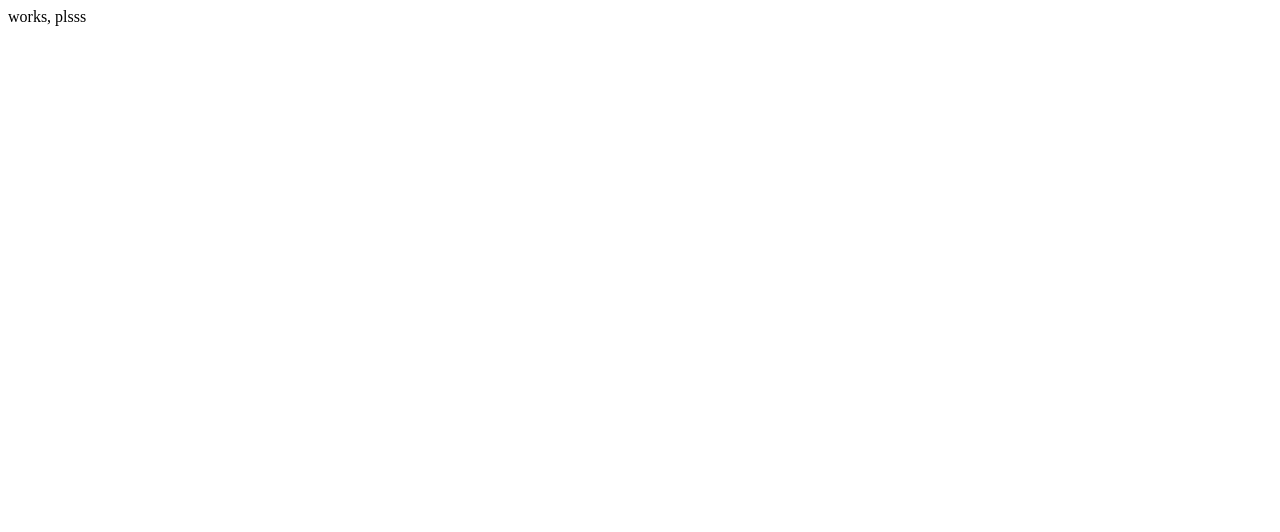
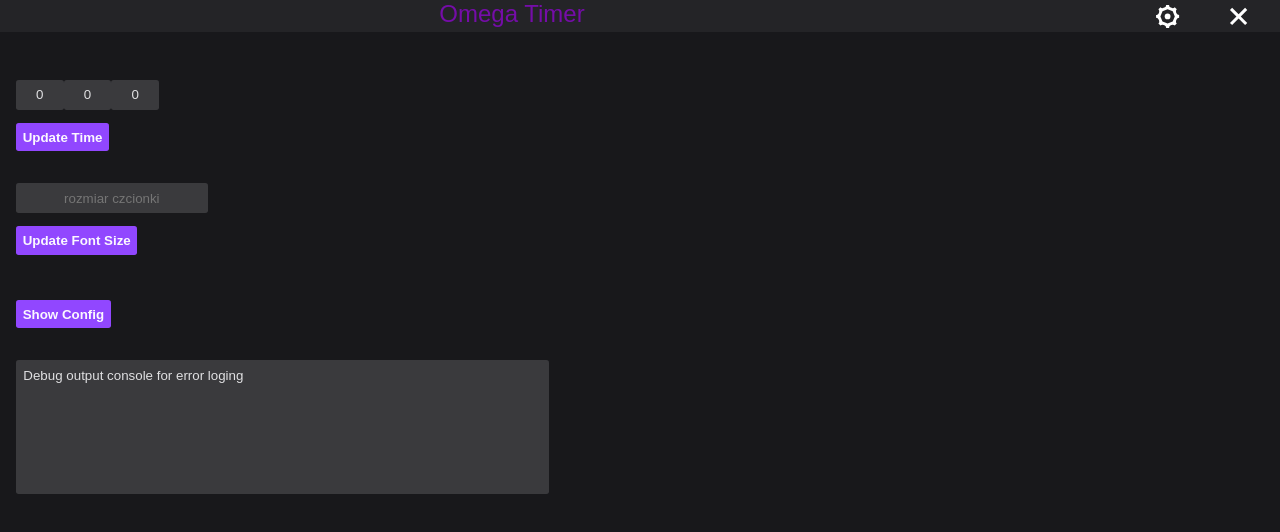
Before and after one commit to DavePlayer/Omega-Twitch-Bot, a React app in the folder React-app/: page / in a window 1280 px wide. Shown: the top 532 px of the page. Built offline with nearby package versions, Linux system fonts and the light colour scheme.

Commit message:
imported html and styles from no framework project

```diff
--- /dev/null
+++ b/React-app/src/App.tsx
@@ -0,0 +1,57 @@
+import react from "react";
+
+export const App: React.FC = () => {
+    return (
+        <>
+            <header>
+                <section className="name">Omega Timer</section>
+                <section className="exit">
+                    <span>
+                        <svg width="25%" height="100%" version="1.1" viewBox="0 0 20 20" x="0px" y="0px" className="svg">
+                            <g>
+                                <path d="M10 8a2 2 0 100 4 2 2 0 000-4z"></path>
+                                <path
+                                    fill-rule="evenodd"
+                                    d="M9 2h2a2.01 2.01 0 001.235 1.855l.53.22a2.01 2.01 0 002.185-.439l1.414 1.414a2.01 2.01 0 00-.439 2.185l.22.53A2.01 2.01 0 0018 9v2a2.01 2.01 0 00-1.855 1.235l-.22.53a2.01 2.01 0 00.44 2.185l-1.415 1.414a2.01 2.01 0 00-2.184-.439l-.531.22A2.01 2.01 0 0011 18H9a2.01 2.01 0 00-1.235-1.854l-.53-.22a2.009 2.009 0 00-2.185.438L3.636 14.95a2.009 2.009 0 00.438-2.184l-.22-.531A2.01 2.01 0 002 11V9c.809 0 1.545-.487 1.854-1.235l.22-.53a2.009 2.009 0 00-.438-2.185L5.05 3.636a2.01 2.01 0 002.185.438l.53-.22A2.01 2.01 0 009 2zm-4 8l1.464 3.536L10 15l3.535-1.464L15 10l-1.465-3.536L10 5 6.464 6.464 5 10z"
+                                    clip-rule="evenodd"
+                                ></path>
+                            </g>
+                        </svg>
+                    </span>
+                    <span>
+                        <svg width="25%" height="100%" version="1.1" viewBox="0 0 20 20" x="0px" y="0px" className="svg" id="close">
+                            <g>
+                                <path d="M8.5 10L4 5.5 5.5 4 10 8.5 14.5 4 16 5.5 11.5 10l4.5 4.5-1.5 1.5-4.5-4.5L5.5 16 4 14.5 8.5 10z"></path>
+                            </g>
+                        </svg>
+                    </span>
+                </section>
+            </header>
+            <div className="mains">
+                <main className="timer">
+                    <form action="#" method="get" accept-charset="utf-8" id="clockForm">
+                        <section>
+                            <input type="number" min="0" max="23" value="0" name="" id="hours" />
+                            <input type="number" min="0" max="59" value="0" name="" id="minutes" />
+                            <input type="number" min="0" max="59" value="0" name="" id="seconds" />
+                        </section>
+                        <button>Update Time</button>
+                        <br />
+                    </form>
+                    <form action="#" method="get" accept-charset="utf-8" id="fontForm">
+                        <section>
+                            <input type="number" value="" placeholder="rozmiar czcionki" id="font" />
+                        </section>
+                        <button>Update Font Size</button>
+                    </form>
+                    <form action="#" method="get" accept-charset="utf-8" id="configForm">
+                        <button id="showConfig">Show Config</button>
+                    </form>
+                    <textarea id="console" readOnly={true}>
+                        Debug output console for error loging
+                    </textarea>
+                </main>
+            </div>
+        </>
+    );
+};
--- /dev/null
+++ b/React-app/src/style.scss
@@ -0,0 +1,170 @@
+
+* {
+    font-family: Arial, Helvetica, sans-serif;
+    box-sizing: border-box;
+    padding: 0;
+    margin: 0;
+}
+
+a {
+    color: #9147ff;
+    cursor: pointer;
+}
+
+p {
+    margin-top: 0.5em;
+}
+
+body {
+    background-color: #18181b;
+    color: white;
+}
+
+header {
+    width: 100%;
+    background-color: rgba(255, 255, 255, 0.05);
+    height: 2em;
+    display: flex;
+    justify-content: center;
+    -webkit-app-region: drag;
+}
+
+header .settings {
+    padding: 0.1em;
+    flex-basis: 10%;
+}
+
+header .name {
+    color: #750da8;
+    font-size: 1.5em;
+    text-align: center;
+    flex-basis: 80%;
+}
+
+header .exit {
+    padding: 0.1em;
+    text-align: right;
+    flex-basis: 20%;
+}
+header .exit span {
+    width: 1em;
+    margin-right: 0.5em;
+}
+
+nav {
+    width: 100%;
+}
+
+nav ol {
+    width: 100%;
+    padding: 1em;
+    display: flex;
+}
+
+nav ol li {
+    list-style-type: none;
+    margin-left: 1em;
+    color : white;
+    font-family: inherit;
+}
+
+nav ol a {
+    text-decoration: none;
+}
+
+nav ol a:hover li {
+    color: #a970ff;
+}
+
+main {
+    margin-top: 2em;
+    padding: 1em;
+}
+
+main section {
+    width: 100%;
+}
+
+main input,
+main textarea {
+    border: 2px solid rgba(1, 1, 1, 0);
+    border-radius: 0.2em;
+    padding: 0.4em;
+    text-align: center;
+    background-color: #3a3a3d;
+    color: #e0e0e2;
+}
+
+textarea {
+    text-align: left !important;
+    resize: none;
+    width: 40em;
+    height: 10em;
+}
+
+textarea::-webkit-scrollbar {
+    width: 0.5em;
+}
+
+textarea::-webkit-scrollbar-track {
+    -webkit-box-shadow: inset 0 0 6px rgba(0, 0, 0, 0.3);
+}
+
+textarea::-webkit-scrollbar-thumb {
+    border-radius: 0.2em;
+    background-color: #3a3a3d;
+    outline: white;
+}
+
+main input:focus,
+main textarea:focus {
+    border: 2px solid #9147ff;
+    background-color: black;
+    color: white;
+    outline: none;
+}
+
+main button {
+    border-radius: 0.2em;
+    border: none;
+    background-color: #9147ff;
+    color: #fbf8ff;
+    padding: 0.5em;
+    font-weight: 600;
+    margin-top: 1em;
+}
+
+main form {
+    margin-bottom: 2em;
+}
+
+/* Chrome, Safari, Edge, Opera */
+input::-webkit-outer-spin-button,
+input::-webkit-inner-spin-button {
+    -webkit-appearance: none;
+    margin: 0;
+}
+
+/* Firefox */
+input[type="number"] {
+    -moz-appearance: textfield;
+}
+
+svg {
+    fill: white;
+    cursor: pointer;
+    -webkit-app-region: no-drag;
+}
+
+svg:hover {
+    fill: #9147ff;
+}
+
+.file-config {
+    margin-top: 1em;
+    display: none;
+}
+
+input[type='file'] {
+
+}
--- a/React-app/tsconfig.json
+++ b/React-app/tsconfig.json
@@ -1,12 +1,12 @@
 {
   "compilerOptions": {
-    "jsx": "react", // support for JSX .tsx files
+    "jsx": "react-jsx", // support for JSX .tsx files
     "module": "commonjs", //general module code
     "noImplicitAny": true, //rise errors when type is implied as any
     "outDir": "./out/", // output directory
     "sourceMap": true, // generates .amp file used for debbuging
     "target": "es5", // ECMAScript version which compilator is going to convert our code to
-    "esModuleInterop": true // Necessary when using ES6 imports
+    "esModuleInterop": true, // Necessary when using ES6 import
   },
   "include": [ // specifying main script
     "./"
```
Also changed, not shown: React-app/src/index.tsx (+5 -3 lines), 1 other file (tests, documents, lock files or other folders).
